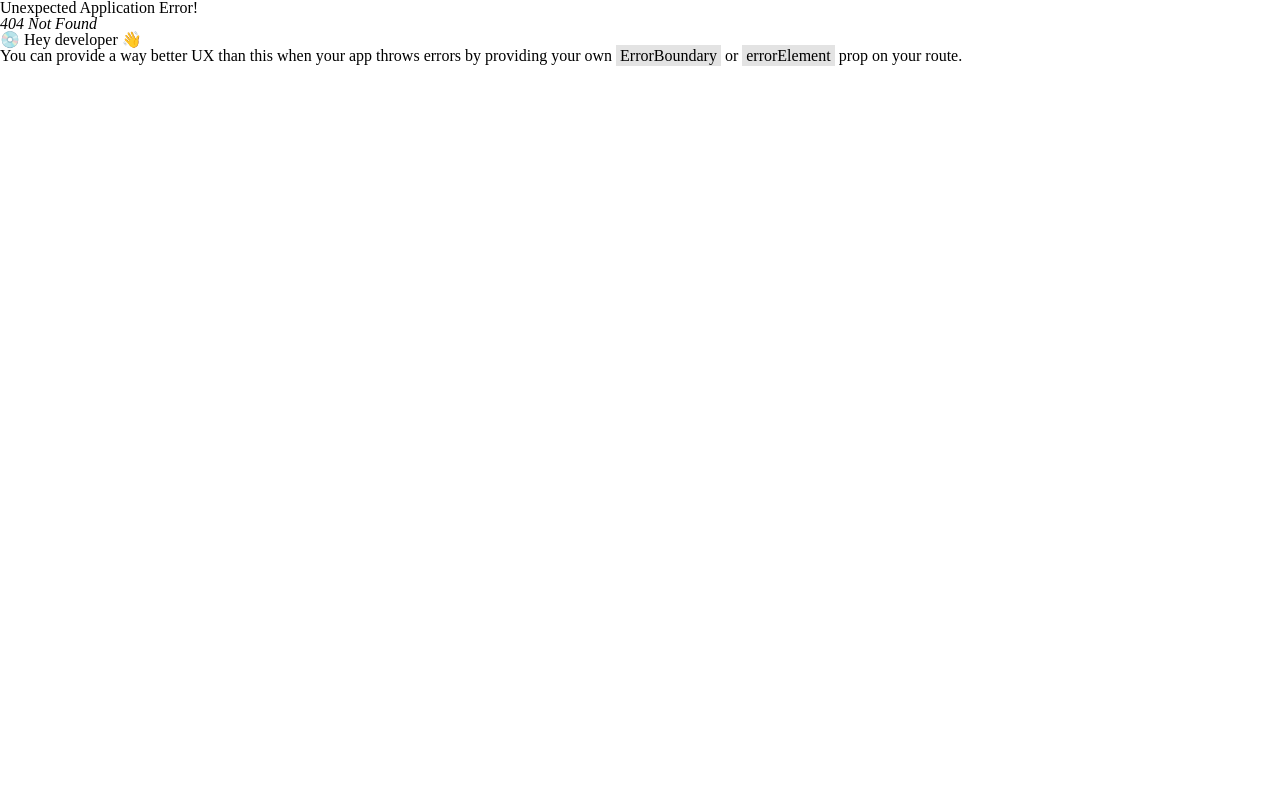
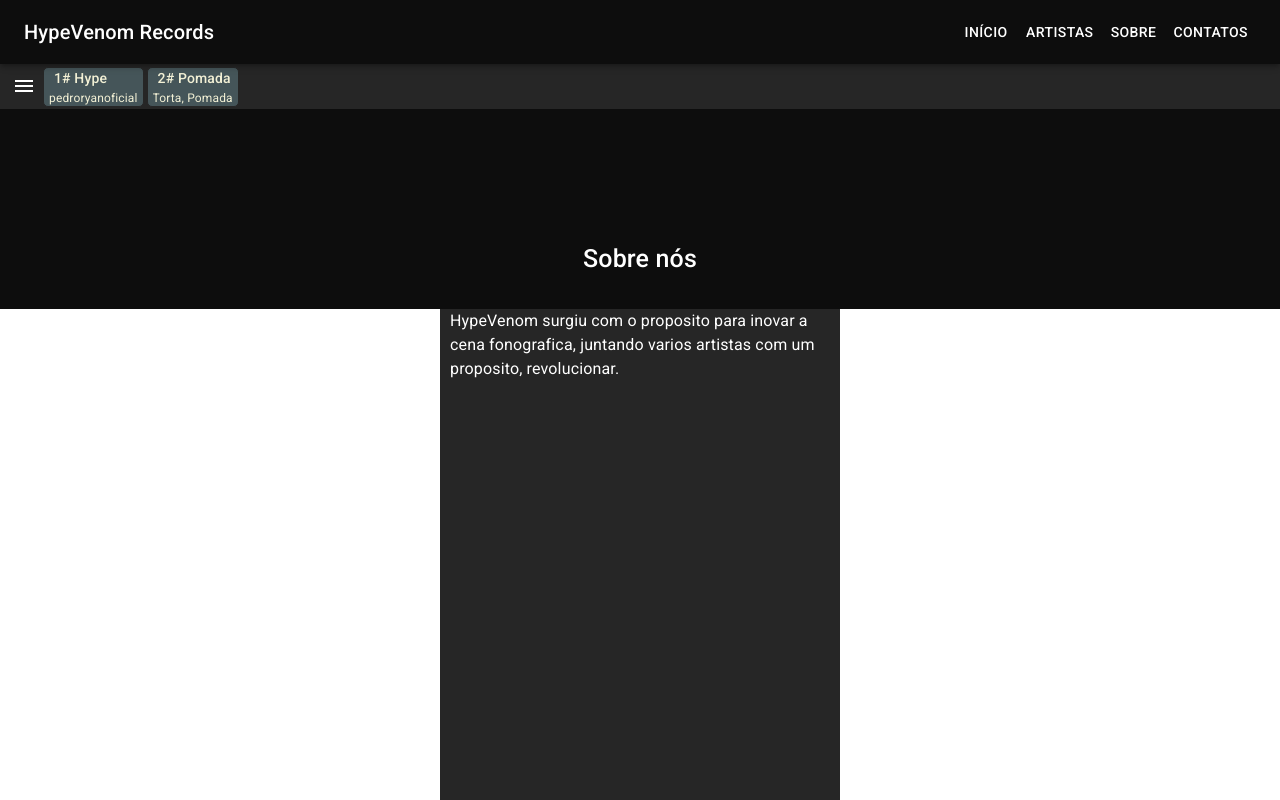
Before and after one commit to cadudotdev/client-hypevenom, a React (Vite) app: page /about in a window 1280 px wide. Before the commit this address had no page. Built offline with nearby package versions, Linux system fonts and the light colour scheme.

Commit message:
feat: Desenvolver o componente Sobre.

```diff
--- /dev/null
+++ b/src/components/about/About.tsx
@@ -0,0 +1,27 @@
+import { MusicListBar } from '../musicListBar/MusicListBar';
+import {
+  AboutContainer,
+  AboutContentContainer,
+  AboutHeaderContainer,
+} from './style';
+
+export function About() {
+  return (
+    <AboutContainer>
+      <>
+        <MusicListBar />
+        <AboutHeaderContainer>
+          <span>Sobre nós</span>
+        </AboutHeaderContainer>
+        <AboutContentContainer>
+          <div>
+            <span>
+              HypeVenom surgiu com o proposito para inovar a cena fonografica,
+              juntando varios artistas com um proposito, revolucionar.
+            </span>
+          </div>
+        </AboutContentContainer>
+      </>
+    </AboutContainer>
+  );
+}
--- /dev/null
+++ b/src/components/about/style.ts
@@ -0,0 +1,38 @@
+import styled from 'styled-components';
+
+export const AboutContainer = styled.div`
+  width: inherit;
+  height: inherit;
+`;
+
+export const AboutHeaderContainer = styled.div`
+  min-height: 200px;
+  display: flex;
+  flex-direction: column;
+  justify-content: center;
+  align-items: center;
+  color: white;
+  background-color: #0d0d0d;
+
+  span {
+    margin-top: 100px;
+    font-size: 25px;
+    font-weight: 500;
+  }
+`;
+
+export const AboutContentContainer = styled.div`
+  width: inherit;
+  height: inherit;
+  display: flex;
+  justify-content: center;
+
+  div {
+    padding: 0 10px;
+    width: 400px;
+    display: flex;
+
+    color: white;
+    background-color: #262626;
+  }
+`;
--- a/src/components/artist/Artist.tsx
+++ b/src/components/artist/Artist.tsx
@@ -1,6 +1,5 @@
 import { MusicListBar } from '../musicListBar/MusicListBar';
-import { TrackProvider } from '../trackContext/TrackProvider';
-import { ArtistContainer, ArtistCardContainer } from './style';
+import { ArtistCardContainer, ArtistContainer } from './style';
 
 import { ArtistQuery } from './ArtistQuery';
 
@@ -8,7 +7,6 @@ const artistId = '1';
 
 export function Artist() {
   return (
-    <TrackProvider>
     <>
       <MusicListBar />
       <ArtistContainer>
@@ -17,6 +15,5 @@ export function Artist() {
         </ArtistCardContainer>
       </ArtistContainer>
     </>
-    </TrackProvider>
   );
 }
--- a/src/components/artists/Artists.tsx
+++ b/src/components/artists/Artists.tsx
@@ -1,17 +1,14 @@
 import { MusicListBar } from '../musicListBar/MusicListBar';
-import { TrackProvider } from '../trackContext/TrackProvider';
 import { ArtistsQuery } from './ArtistsQuery';
 import { ArtistsContainer } from './style';
 
 export function Artists() {
   return (
-    <TrackProvider>
     <>
       <MusicListBar />
       <ArtistsContainer>
         <ArtistsQuery />
       </ArtistsContainer>
     </>
-    </TrackProvider>
   );
 }
--- a/src/components/main/Main.tsx
+++ b/src/components/main/Main.tsx
@@ -1,15 +1,12 @@
-import { MainContainer } from './style';
-import { TrackProvider } from '../trackContext/TrackProvider';
 import { MusicListBar } from '../musicListBar/MusicListBar';
 import { MusicPro } from '../musicPro/MusicPro';
+import { MainContainer } from './style';
 
 export function Main() {
   return (
-    <TrackProvider>
-      <MainContainer>
-        <MusicListBar />
-        <MusicPro />
-      </MainContainer>
-    </TrackProvider>
+    <MainContainer>
+      <MusicListBar />
+      <MusicPro />
+    </MainContainer>
   );
 }
--- a/src/components/musicListBar/MusicListBar.tsx
+++ b/src/components/musicListBar/MusicListBar.tsx
@@ -1,12 +1,23 @@
 import { useContext } from 'react';
+import { useNavigate } from 'react-router-dom';
 import { MusicListBarContainer, MenuContainer } from './style';
 
 import { MusicSelector } from '../musicSelector/MusicSelector';
 import { TrackContext } from '../trackContext/TrackContext';
 import { Menu } from '@mui/icons-material';
+import { TrackProps } from '../../types/services/musicPro';
 
 export function MusicListBar() {
+  const navigate = useNavigate();
   const trackContext = useContext(TrackContext);
+
+  const handleOnClick = (id: string) => {
+    const selectedTrack = trackContext.allTracks.find(
+      (track) => id === track.id
+    );
+    trackContext.setSelectedTrack(selectedTrack as TrackProps);
+    navigate('/');
+  };
 
   return (
     <MusicListBarContainer>
@@ -14,7 +25,11 @@ export function MusicListBar() {
         <Menu />
       </MenuContainer>
       {trackContext.allTracks.map(({ id, title, artists }, index) => (
-        <MusicSelector key={id} {...{ trackId: id, title, artists, index }} />
+        <MusicSelector
+          onClick={() => handleOnClick(id)}
+          key={id}
+          {...{ trackId: id, title, artists, index }}
+        />
       ))}
     </MusicListBarContainer>
   );
--- a/src/components/musicSelector/MusicSelector.tsx
+++ b/src/components/musicSelector/MusicSelector.tsx
@@ -1,17 +1,18 @@
 import { useContext } from 'react';
 import { MusicSelectorProps } from '../../types/components/musicSelector';
+import { TrackContext } from '../trackContext/TrackContext';
 import {
+  ArtistsContainer,
   MusicSelectorContainer,
   TitleContainer,
-  ArtistsContainer,
 } from './style';
-import { TrackContext } from '../trackContext/TrackContext';
 
 export function MusicSelector({
   trackId,
   title,
   artists,
   index,
+  onClick,
 }: MusicSelectorProps) {
   const trackContext = useContext(TrackContext);
   const handleSelectTrack = (id: string) => {
@@ -22,7 +23,9 @@ export function MusicSelector({
   };
 
   return (
-    <MusicSelectorContainer onClick={() => handleSelectTrack(trackId)}>
+    <MusicSelectorContainer
+      onClick={() => (handleSelectTrack(trackId), onClick())}
+    >
       <TitleContainer>{index + 1 + '# ' + title}</TitleContainer>
       <ArtistsContainer>
         {artists.map(({ name }, index) => (
--- a/src/components/router/Router.tsx
+++ b/src/components/router/Router.tsx
@@ -5,6 +5,7 @@ import { DrawerAppBar } from '../DrawerAppBar';
 import { Artist } from '../artist/Artist';
 import { Artists } from '../artists/Artists';
 import { HeaderSeparator } from '../headerSeparator/HeaderSeparator';
+import { About } from '../about/About';
 
 export const router = createBrowserRouter([
   {
@@ -36,4 +37,14 @@ export const router = createBrowserRouter([
       </>
     ),
   },
+  {
+    path: '/about',
+    element: (
+      <>
+        <DrawerAppBar />
+        <HeaderSeparator />
+        <About />
+      </>
+    ),
+  },
 ]);
--- a/src/main.tsx
+++ b/src/main.tsx
@@ -5,6 +5,7 @@ import { GlobalStyle } from './style.ts';
 import { GlobalProvider } from './components/globalContext/GlobalProvider.tsx';
 import { RouterProvider } from 'react-router-dom';
 import { router } from './components/router/Router.tsx';
+import { TrackProvider } from './components/trackContext/TrackProvider.tsx';
 
 const client = new QueryClient();
 
@@ -13,7 +14,9 @@ ReactDOM.createRoot(document.getElementById('root')!).render(
     <HeaderProvider>
       <GlobalProvider>
         <QueryClientProvider client={client}>
-          <RouterProvider router={router} />
+          <TrackProvider>
+            <RouterProvider router={router} />
+          </TrackProvider>
         </QueryClientProvider>
       </GlobalProvider>
     </HeaderProvider>
--- a/src/types/components/musicSelector/index.ts
+++ b/src/types/components/musicSelector/index.ts
@@ -5,4 +5,5 @@ export interface MusicSelectorProps {
   title: string;
   artists: ArtistsProps[];
   index: number;
+  onClick: () => void;
 }
```
Lines whose indentation alone changed are shown as unchanged.
